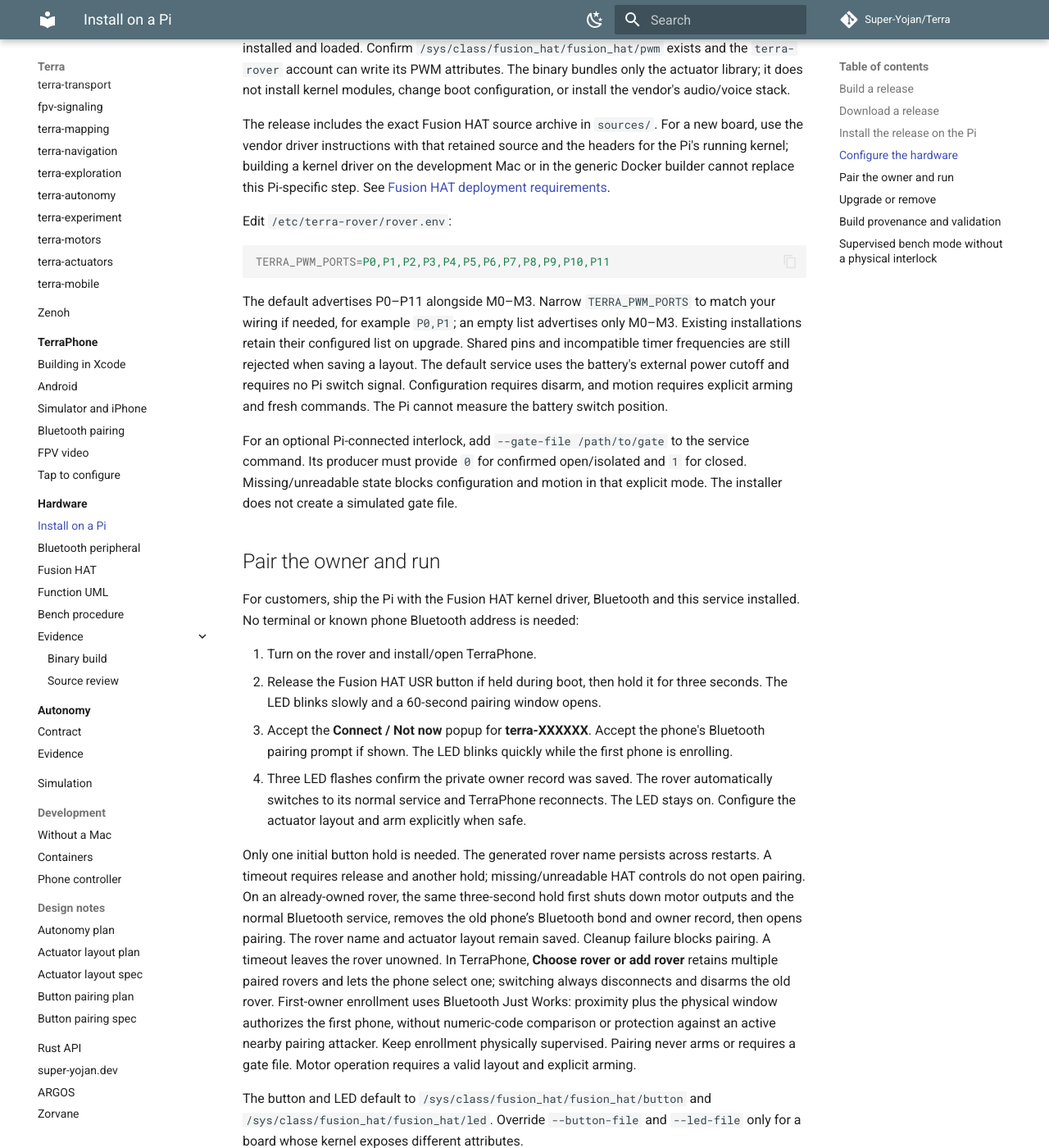
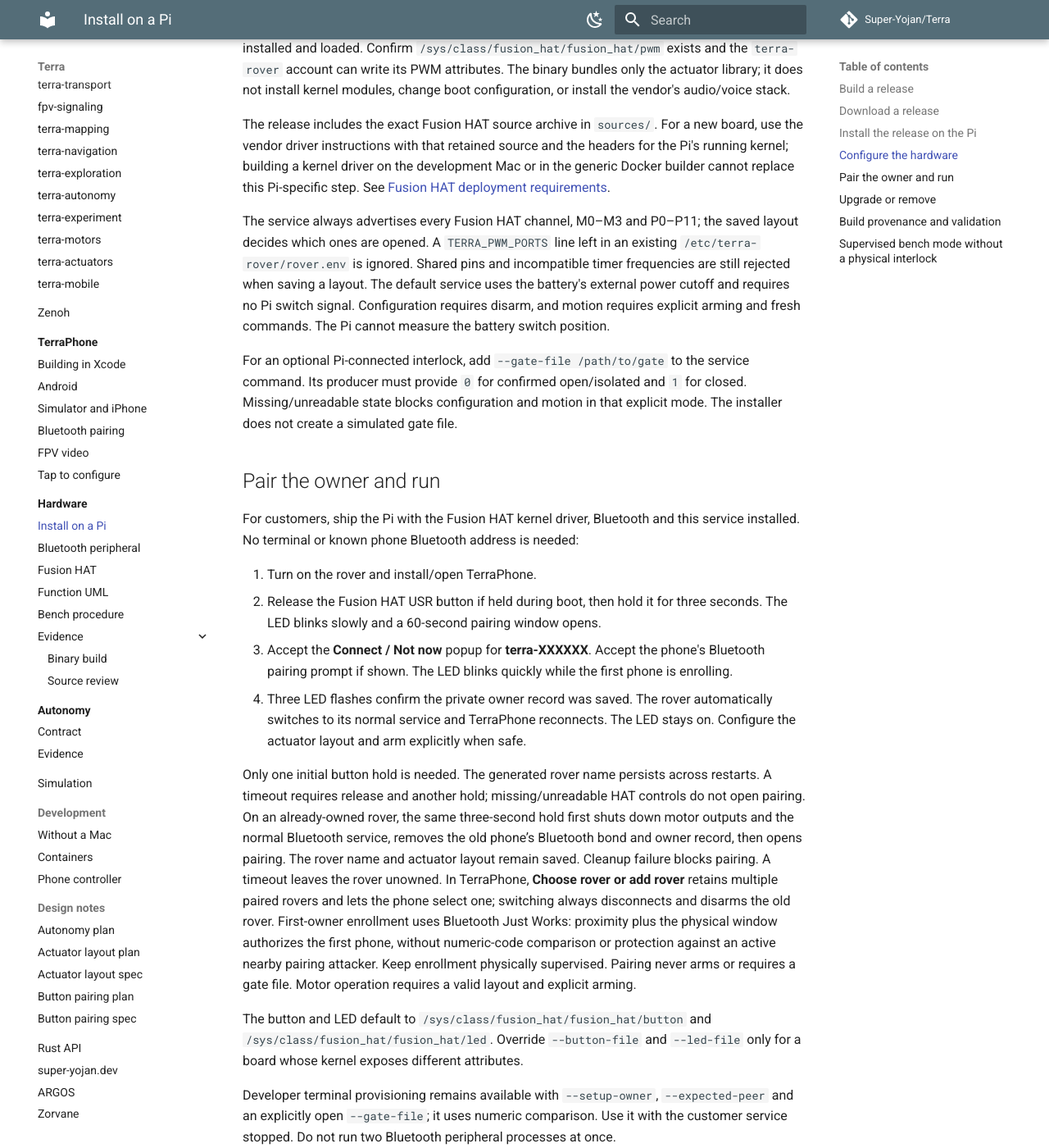
Before and after one commit to Super-Yojan/Terra, an MkDocs documentation site: the page built from docs/hardware/INSTALL.md, in a window 1280 px wide and 1400 px high, scrolled down 2953 px. Shown: the whole window at 82% size. Built offline with MkDocs 1.6.1 and Material for MkDocs 9.7.7, drawn with Linux system fonts in a browser that asks for light colours; comment, search, counter and statistics services are not loaded.

Commit message:
Make every Fusion HAT channel available without port configuration
Drop --pwm-ports and TERRA_PWM_PORTS: the backend always advertises
M0-M3 and P0-P11, and the saved layout alone decides which channels are
opened. Layout validation still rejects shared pins and mixed timer
groups. A TERRA_PWM_PORTS line left in an existing rover.env is ignored
because the service no longer passes it.

Co-Authored-By: Claude Opus 5.5 (1M context) <noreply@anthropic.com>
Claude-Session: https://claude.ai/code/session_01JkBrmTVSNEqjmuYRF7HLDE

````diff
--- a/docs/hardware/INSTALL.md
+++ b/docs/hardware/INSTALL.md
@@ -130,15 +130,9 @@ headers for the Pi's running kernel; building a kernel driver on the development
 Mac or in the generic Docker builder cannot replace this Pi-specific step.
 See [Fusion HAT deployment requirements](FUSION_HAT.md).
 
-Edit `/etc/terra-rover/rover.env`:
-
-```ini
-TERRA_PWM_PORTS=P0,P1,P2,P3,P4,P5,P6,P7,P8,P9,P10,P11
-```
-
-The default advertises P0–P11 alongside M0–M3. Narrow `TERRA_PWM_PORTS` to
-match your wiring if needed, for example `P0,P1`; an empty list advertises only
-M0–M3. Existing installations retain their configured list on upgrade. Shared
+The service always advertises every Fusion HAT channel, M0–M3 and P0–P11; the
+saved layout decides which ones are opened. A `TERRA_PWM_PORTS` line left in an
+existing `/etc/terra-rover/rover.env` is ignored. Shared
 pins and incompatible timer frequencies are still rejected when saving a layout. The default
 service uses the battery's external power cutoff and requires no Pi switch signal.
 Configuration requires disarm, and motion requires explicit arming and fresh
@@ -191,7 +185,7 @@ processes at once.
 To run in the foreground instead, keep the service stopped and use:
 
 ```sh
-sudo -u terra-rover terra-rover --pwm-ports P0,P1
+sudo -u terra-rover terra-rover
 ```
 
 For a mock backend on a Linux host with a Bluetooth radio, use
````
Also changed, not shown: docs/hardware/BENCH.md (+2 -2 lines), docs/hardware/BLUETOOTH.md (+4 -4 lines), docs/hardware/FUSION_HAT.md (+3 -5 lines), 5 other files.
